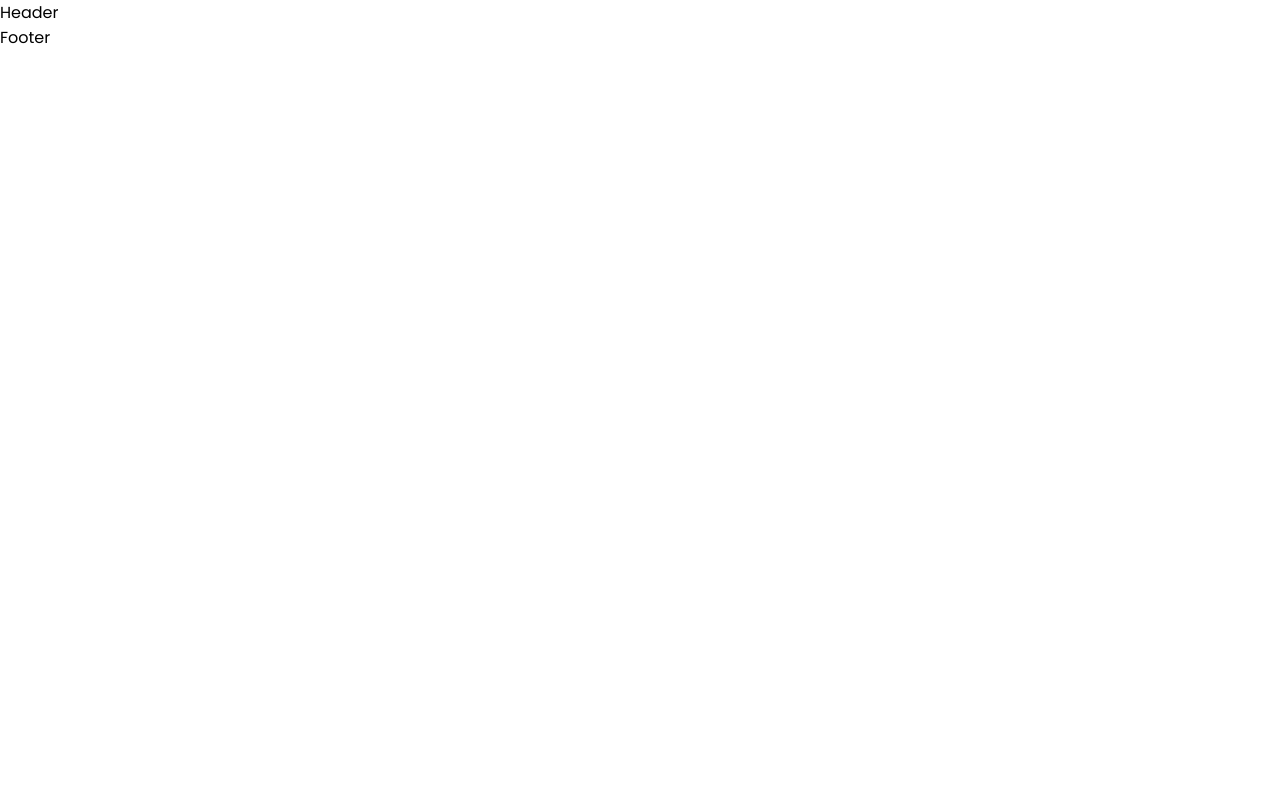
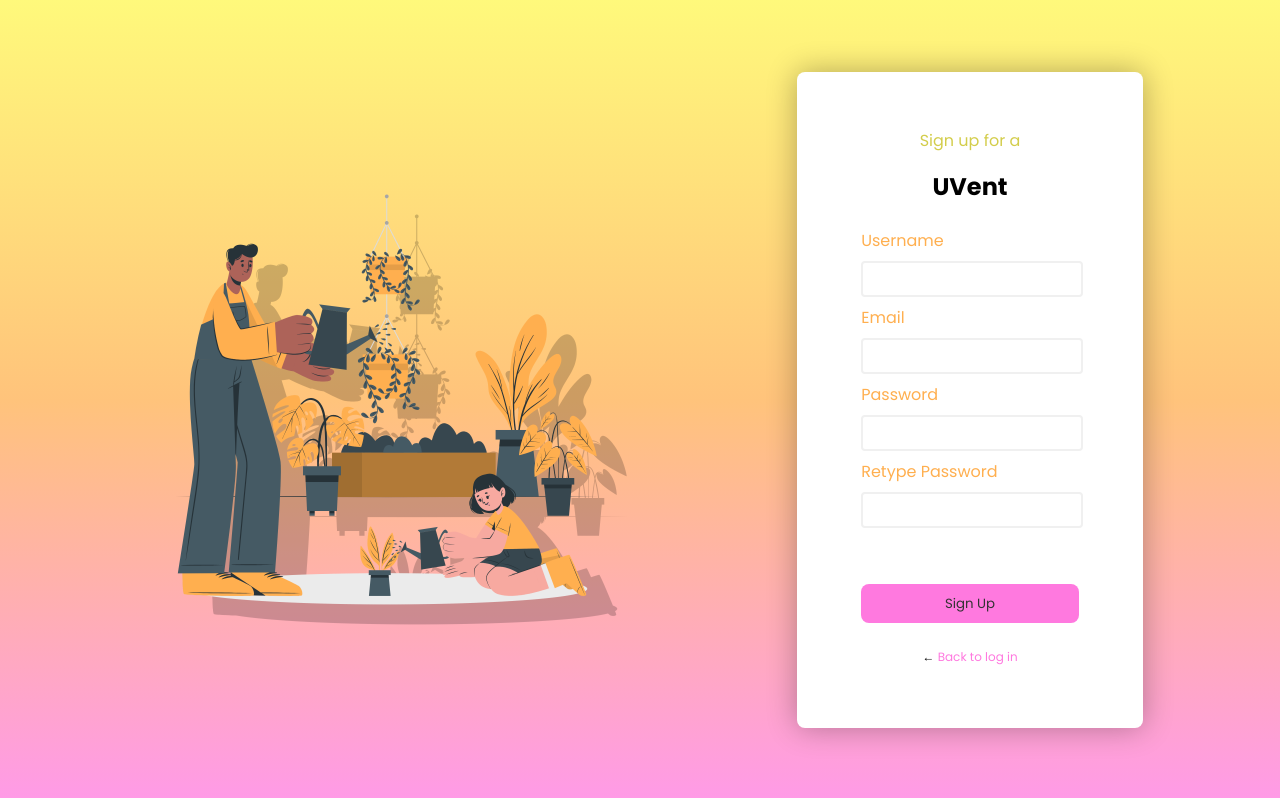
Before and after one commit to saaladdin/Software-Engineering-Project, a React (Create React App) app: page /signup in a window 1280 px wide. Before the commit this address had no page. Built offline with nearby package versions, Linux system fonts and the light colour scheme.

Commit message:
Sign Up Page Added

```diff
--- a/src/App.js
+++ b/src/App.js
@@ -4,12 +4,13 @@ import Header from "./Components/Header"
 import Footer from "./Components/Footer"
 import Landing from  "./Components/Landing"
 import Login from "./Components/Login"
+import SignUp from "./Components/Signup/SignUp";
 
 
 function App() {
 
   const location = useLocation();
-  const hideHeaderRoutes = ["/login"];
+  const hideHeaderRoutes = ["/login", "/signup"];
 
   return (
     <div className="App">
@@ -21,6 +22,7 @@ function App() {
       <Routes>
           <Route index element={<Landing />}/>
           <Route path="/login" element={<Login />}/>
+          <Route path="/signup" element={<SignUp />} />
       </Routes>
       {!hideHeaderRoutes.includes(location.pathname) && <Footer />}
     </div>
--- a/src/Components/Login/index.js
+++ b/src/Components/Login/index.js
@@ -1,8 +1,11 @@
 import React from "react";
+import { useNavigate } from "react-router-dom";
 import  "./index.scss"
 import Image from "../../Assets/Images/login-image.png"
 
 const Login = () => {
+    const navigate = useNavigate();
+
     return (
         <div className="login">
             <img src={Image} alt="Image of two people watering a plant" />
@@ -27,15 +30,13 @@ const Login = () => {
                     </div>
                 </div>
 
-
-
-
                 <button className="submit" type="submit">Login</button>
 
                 <div className="signup-link">
-                    <p>Don't have an account? <a href="/signup">Sign up</a> </p>
+                    <p>Don't have an account?
+                        <span onClick={() => navigate("/signup")} className="signup-text"> Sign up</span>
+                    </p>
                 </div>
-
             </form>
         </div>
     )
--- a/src/Components/Login/index.scss
+++ b/src/Components/Login/index.scss
@@ -137,3 +137,13 @@
     }
 
 }
+
+.signup-text {
+    color: #ff79df;
+    cursor: pointer;
+    font-weight: bold;
+}
+
+.signup-text:hover {
+    text-decoration: underline;
+}
--- /dev/null
+++ b/src/Components/Signup/SignUp.js
@@ -0,0 +1,40 @@
+import React from "react";
+import "./SignUp.scss";
+import Image from "../../Assets/Images/login-image.png"
+
+const SignUp = () => {
+    return (
+        <div className="signup">
+            <div className="signup-image">
+                <img src={Image} alt="Image of two people watering a plant" />
+            </div>
+
+            <form className="signup-form">
+                <div className="welcome-message">
+                    <p>Sign up for a</p>
+                    <h1>UVent</h1>
+                </div>
+
+                <label htmlFor="username">Username</label>
+                <input type="text" id="username" name="username" />
+
+                <label htmlFor="email">Email</label>
+                <input type="email" id="email" name="email" />
+
+                <label htmlFor="password">Password</label>
+                <input type="password" id="password" name="password" />
+
+                <label htmlFor="retype-password">Retype Password</label>
+                <input type="password" id="retype-password" name="retype-password" />
+
+                <button className="submit" type="submit">Sign Up</button>
+
+                <div className="login-link">
+                    <p>← <a href="/login">Back to log in</a></p>
+                </div>
+            </form>
+        </div>
+    );
+};
+
+export default SignUp;
--- /dev/null
+++ b/src/Components/Signup/SignUp.scss
@@ -0,0 +1,69 @@
+.signup {
+    display: flex;
+    flex-direction: row;
+    height: 100vh;
+    width: 100vw;
+    background: linear-gradient(to bottom,
+              rgba(255, 247, 79, 0.75),
+              rgba(255, 175, 79, 0.75),
+              rgba(255, 121, 223, 0.75));
+
+    align-items: center;
+    justify-content: center;
+    gap: 10rem;
+
+    img {
+        height: 500px;
+        width: 500px;
+        filter: drop-shadow(-30px 20px 0px rgba(0,0,0, 0.2));
+        transform: scaleX(-1);
+    }
+}
+
+.signup-form {
+    justify-content: center;
+    align-items: start;
+    display: flex;
+    flex-direction: column;
+    gap: 0.5rem;
+    background-color: #ffffff;
+    padding: 2.5rem 4rem;
+    border-radius: 0.5rem;
+    box-shadow: 0px 0px 30px rgba(0, 0, 0, 0.3);
+    width: 17vw;
+
+    label {
+        color: #ffaf4f;
+    }
+
+    input {
+        all: unset;
+        width: 100%;
+        border: #f0f0f0 2px solid;
+        border-radius: 0.25rem;
+        height: 2rem;
+    }
+
+    button {
+        background-color: #ff79df;
+        padding: 0.6rem;
+        border: unset;
+        border-radius: 0.5rem;
+        width: 100%;
+        margin-top: 3rem;
+        color: #333333;
+    }
+}
+
+.login-link {
+    align-self: center;
+    text-align: center;
+    font-size: 12px;
+    margin-top: 5px;
+    margin-bottom: 10px;
+
+    a {
+        text-decoration: none;
+        color: #ff79df;
+    }
+}
```
